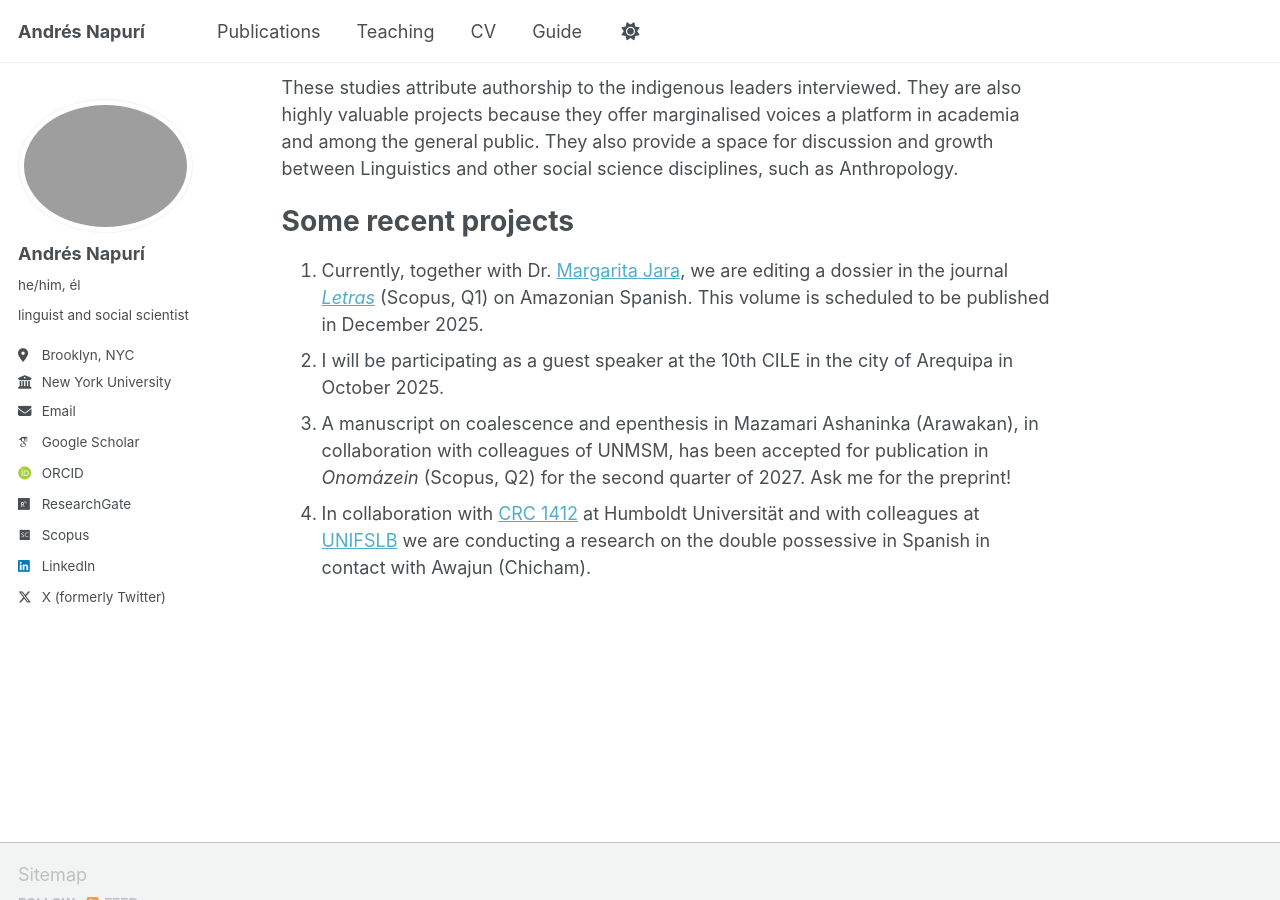
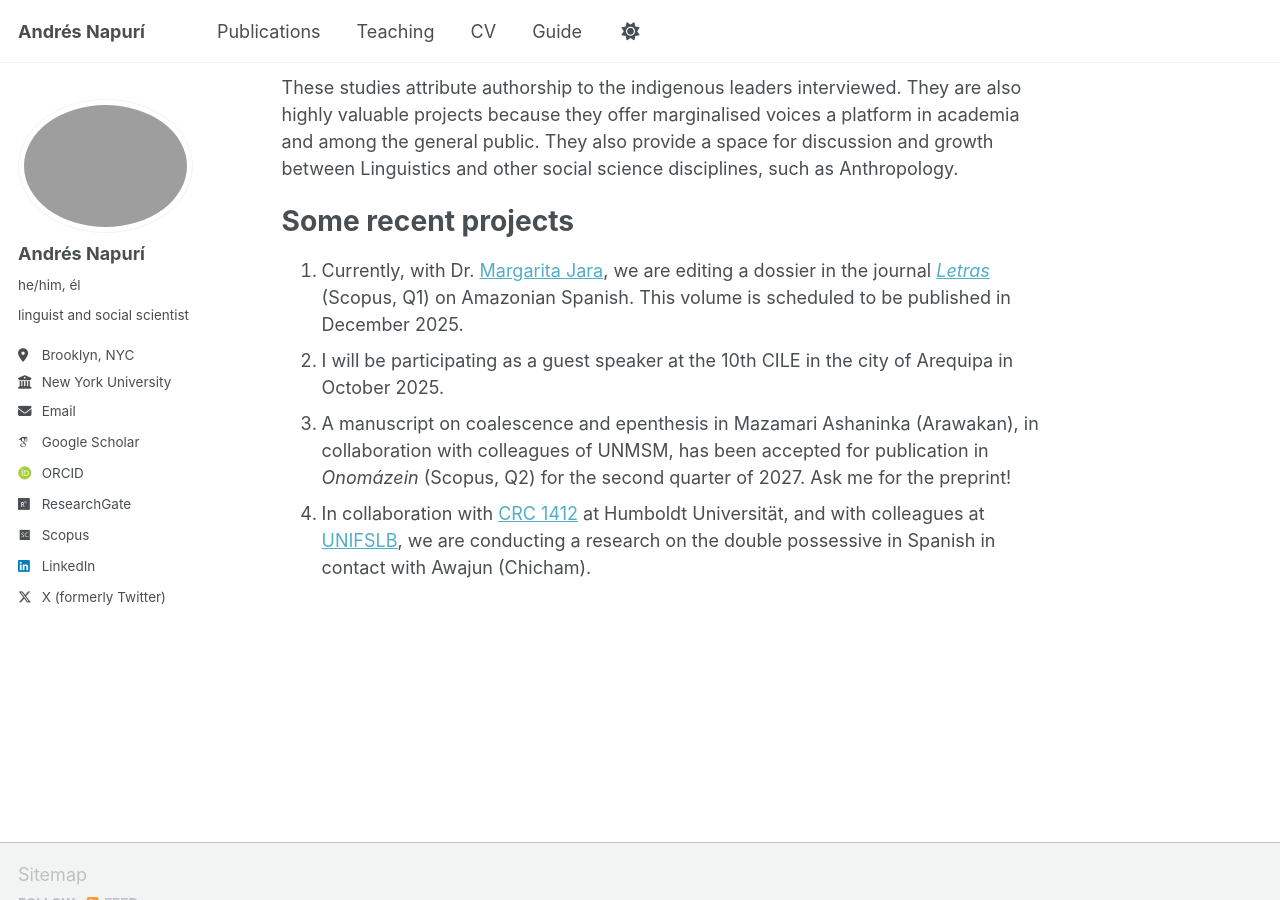
Before and after one commit to andresnapuri/andresnapuri.github.io, a Jekyll site: the page built from _pages/about.md, in a window 1280 px wide and 900 px high, scrolled down 1206 px. Built offline with Jekyll 4.4.1, drawn with Linux system fonts in a browser that asks for light colours; some web fonts are replaced; a script that is not in the unit is left out.

Commit message:
Update about.md

```diff
--- a/_pages/about.md
+++ b/_pages/about.md
@@ -21,7 +21,7 @@ These studies attribute authorship to the indigenous leaders interviewed. They a
 
 Some recent projects
 ======
-1. Currently, together with Dr. [Margarita Jara](https://www.unlv.edu/people/margarita-jara), we are editing a dossier in the journal [_Letras_](https://revista.letras.unmsm.edu.pe/index.php/le/convocatoria-2025) (Scopus, Q1) on Amazonian Spanish. This volume is scheduled to be published in December 2025.
+1. Currently, with Dr. [Margarita Jara](https://www.unlv.edu/people/margarita-jara), we are editing a dossier in the journal [_Letras_](https://revista.letras.unmsm.edu.pe/index.php/le/convocatoria-2025) (Scopus, Q1) on Amazonian Spanish. This volume is scheduled to be published in December 2025.
 1. I will be participating as a guest speaker at the 10th CILE in the city of Arequipa in October 2025.
 1. A manuscript on coalescence and epenthesis in Mazamari Ashaninka (Arawakan), in collaboration with colleagues of UNMSM, has been accepted for publication in _Onomázein_ (Scopus, Q2) for the second quarter of 2027. Ask me for the preprint!
-1. In collaboration with [CRC 1412](https://sfb1412.hu-berlin.de/projects/a09/) at Humboldt Universität and with colleagues at [UNIFSLB](https://www.unibagua.edu.pe) we are conducting a research on the double possessive in Spanish in contact with Awajun (Chicham).
+1. In collaboration with [CRC 1412](https://sfb1412.hu-berlin.de/projects/a09/) at Humboldt Universität, and with colleagues at [UNIFSLB](https://www.unibagua.edu.pe), we are conducting a research on the double possessive in Spanish in contact with Awajun (Chicham).
```
